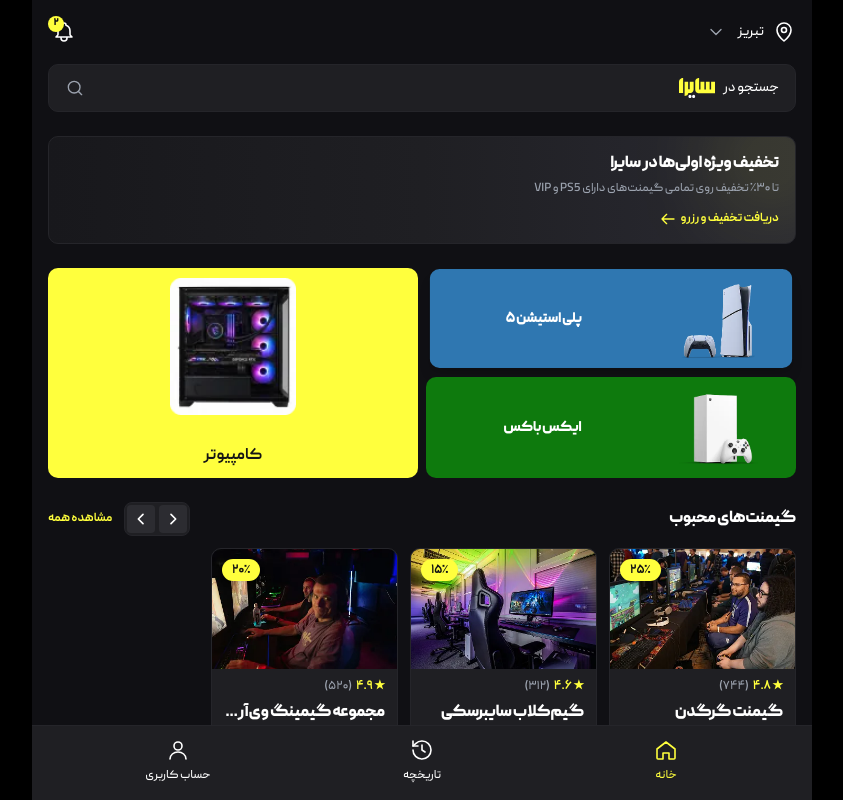
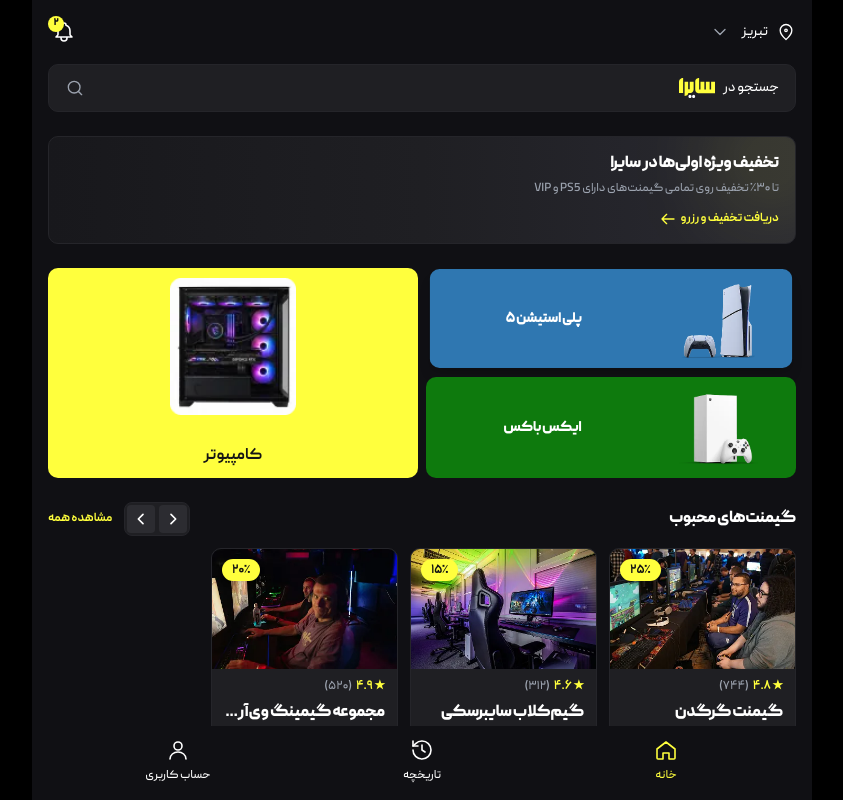
Before and after one commit to moazzen3169/sayra, a Next.js app: page / in a window 1280 px wide. Shown: the top 800 px of the page, without its empty margins (218-1061 px from the left). Built offline with nearby package versions, Linux system fonts and the light colour scheme; no server answers.

Commit message:
update botoom  bar and headrs

```diff
--- a/src/components/BottomBar.tsx
+++ b/src/components/BottomBar.tsx
@@ -69,7 +69,7 @@
 
   return (
     <nav className="fixed bottom-0 left-0 right-0 z-50 flex justify-center pointer-events-none">
-      <div className="w-full max-w-[780px] bg-[var(--bg-card)] border-t border-[var(--border-subtle)] px-6 pt-3 pb-4 flex items-center justify-around pointer-events-auto">
+      <div className="w-full max-w-[780px] bg-[var(--bg-body)]  px-6 pt-3 pb-4 flex items-center justify-around pointer-events-auto">
         {tabs.map((tab) => {
           const isActive = activeTab === tab.id;
           return (
--- a/src/components/GamecenterDetailHeader.tsx
+++ b/src/components/GamecenterDetailHeader.tsx
@@ -28,7 +28,7 @@
             type="button"
             onClick={onBackClick}
             aria-label="بازگشت"
-            className="w-10 h-10 flex items-center justify-center shrink-0 hover:bg-[var(--primary)] hover:text-[#101014] transition-colors"
+            className="w-10 h-10 flex items-center justify-center shrink-0 "
           >
             <svg
               xmlns="http://www.w3.org/2000/svg"
--- a/src/components/Header.tsx
+++ b/src/components/Header.tsx
@@ -25,9 +25,9 @@
           onClick={onLocationClick}
           className="flex items-center gap-2 text-sm text-[var(--text-white)]"
         >
-          <svg className="w-6 h-6" fill="none" viewBox="0 0 24 24" stroke="currentColor" strokeWidth={1.6}>
+          <svg className="w-5 h-5" fill="none" viewBox="0 0 24 24" stroke="currentColor" strokeWidth={1.6}>
             <path strokeLinecap="round" strokeLinejoin="round" d="M12 21s7-5.686 7-11a7 7 0 10-14 0c0 5.314 7 11 7 11z" />
-            <circle cx="12" cy="10" r="2.5" />
+            <circle cx="12" cy="10" r="1.5" />
           </svg>
           <span>{locationName}</span>
           <svg className="w-5 h-5 text-[var(--text-muted)] mr-1" fill="none" viewBox="0 0 24 24" stroke="currentColor" strokeWidth={1.6}>
```
